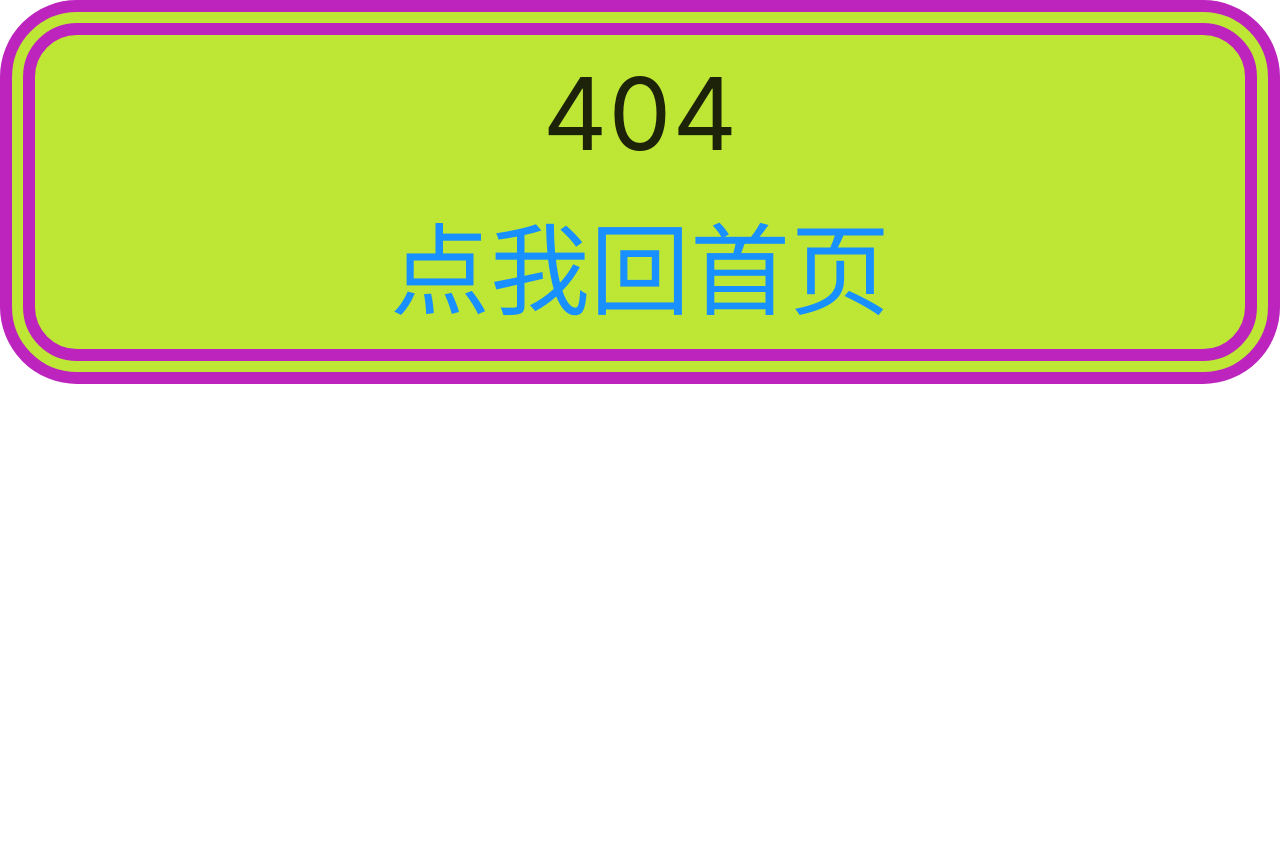
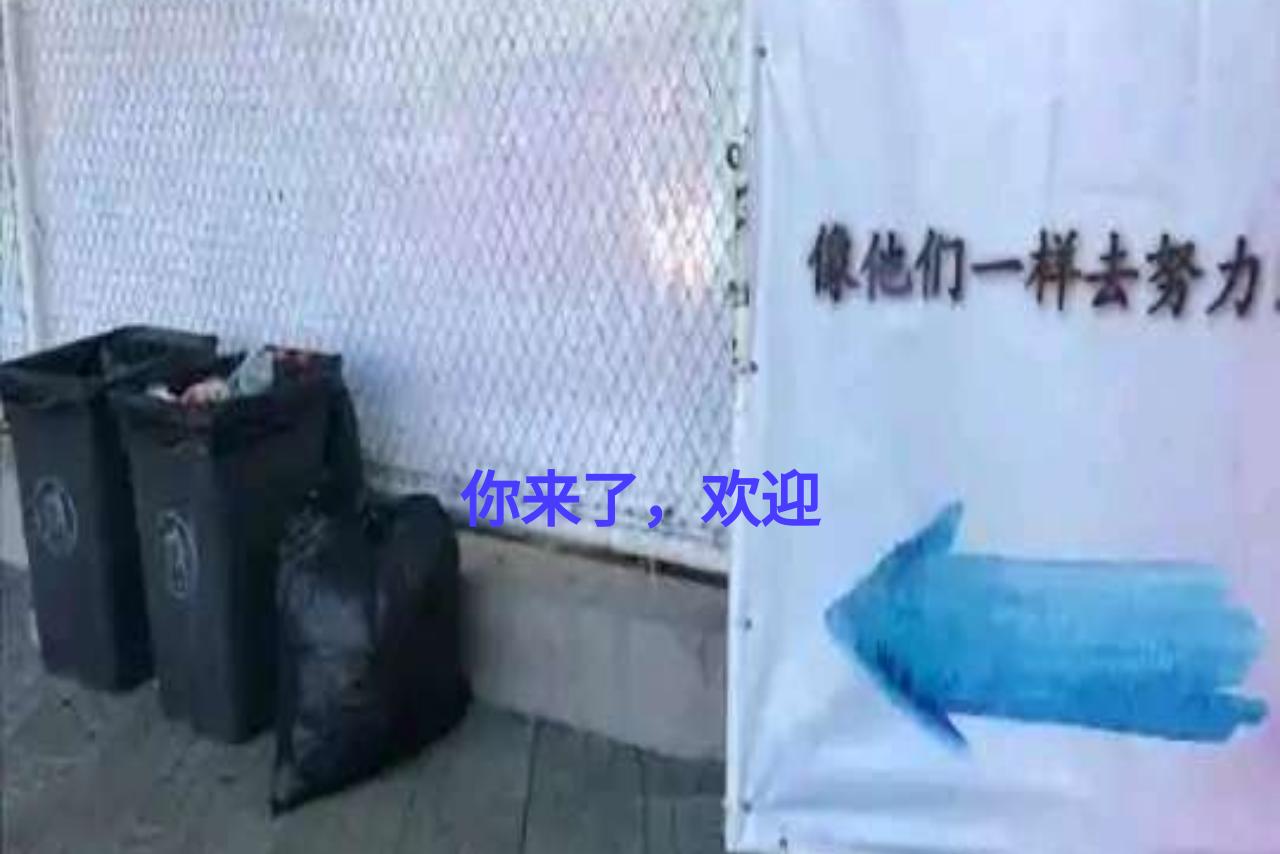
Before and after one commit to zjclxx/vue3-se, a Vue app: page /parallax in a window 1280 px wide. Before the commit this address had no page. Shown: the top 854 px of the page. Before the commit the page ends 800 px from the top, so only its background shows below. Built offline with nearby package versions, Linux system fonts and the light colour scheme.

Commit message:
feat: 新增视差滚动

```diff
--- a/index.html
+++ b/index.html
@@ -8,5 +8,11 @@
   <body>
     <div id="app"></div>
     <script type="module" src="/src/main.js"></script>
+    <script
+      src="https://cdn.jsdelivr.net/npm/gsap@3.13.0/dist/gsap.min.js"
+      defer></script>
+    <script
+      src="https://cdn.jsdelivr.net/npm/gsap@3.13.0/dist/ScrollTrigger.min.js"
+      defer></script>
   </body>
 </html>
--- a/src/router/index.js
+++ b/src/router/index.js
@@ -16,6 +16,11 @@ const routes = [
     path: "/honeycomb",
     component: () => import("@/views/honeycomb/index.vue"),
     name: "Honeycomb",
+  },
+  {
+    path: "/parallax",
+    component: () => import("@/views/parallax/index.vue"),
+    name: "Parallax",
   },
   // {
   //   path: "/404",
--- a/src/views/guide/guides.js
+++ b/src/views/guide/guides.js
@@ -9,6 +9,11 @@ const guides = [
     title: "蜂巢布局",
     path: "/honeycomb",
   },
+  {
+    id: 3,
+    title: "视差滚动",
+    path: "/parallax",
+  },
 ];
 
 export default guides;
--- a/src/views/guide/index.vue
+++ b/src/views/guide/index.vue
@@ -56,7 +56,7 @@
       justify-content: center;
       overflow: hidden auto;
       .list-container {
-        width: 75%;
+        width: 80%;
         height: 100%;
         display: grid;
         grid-template-columns: repeat(auto-fill, 300px);
--- /dev/null
+++ b/src/views/parallax/index.vue
@@ -0,0 +1,79 @@
+<template>
+  <div>
+    <section>
+      <span>你来了，欢迎</span>
+    </section>
+    <section>
+      <span>客官请随便看看</span>
+    </section>
+    <section>
+      <span>这个可是非卖品</span>
+    </section>
+    <section>
+      <span>不买也没关系，那么</span>
+    </section>
+  </div>
+</template>
+
+<script setup>
+  import { onMounted } from "vue";
+
+  onMounted(() => {
+    animationAction();
+    console.log("1", ScrollTrigger);
+    console.log("2", gsap);
+  });
+  const animationAction = () => {
+    const sections = document.querySelectorAll("section");
+    gsap.registerPlugin(ScrollTrigger);
+    sections.forEach((item) => {
+      gsap.fromTo(
+        item,
+        {
+          backgroundPositionY: `-${window.innerHeight / 2}px`,
+        },
+        {
+          backgroundPositionY: `${window.innerHeight / 2}px`,
+          duration: 3,
+          ease: "none",
+          scrollTrigger: {
+            trigger: item,
+            // start: "top top",
+            // end: "bottom top",
+            scrub: true,
+          },
+        }
+      );
+    });
+  };
+</script>
+
+<style lang="scss" scoped>
+  section {
+    width: 100%;
+    height: 1000px;
+    display: flex;
+    align-items: center;
+    justify-content: center;
+    background-position: center center;
+    background-repeat: no-repeat;
+    background-size: 100% 100%;
+    &:nth-child(1) {
+      background-image: url("../../assets/images/waterfall/waterfall1.jpg");
+    }
+    &:nth-child(2) {
+      background-image: url("../../assets/images/waterfall/waterfall8.jpg");
+    }
+    &:nth-child(3) {
+      background-image: url("../../assets/images/waterfall/waterfall12.jpg");
+    }
+    &:nth-child(4) {
+      background-image: url("../../assets/images/waterfall/waterfall23.jpg");
+    }
+    span {
+      font-size: 60px;
+      font-weight: 600;
+      color: #493bff;
+    }
+  }
+</style>
```
